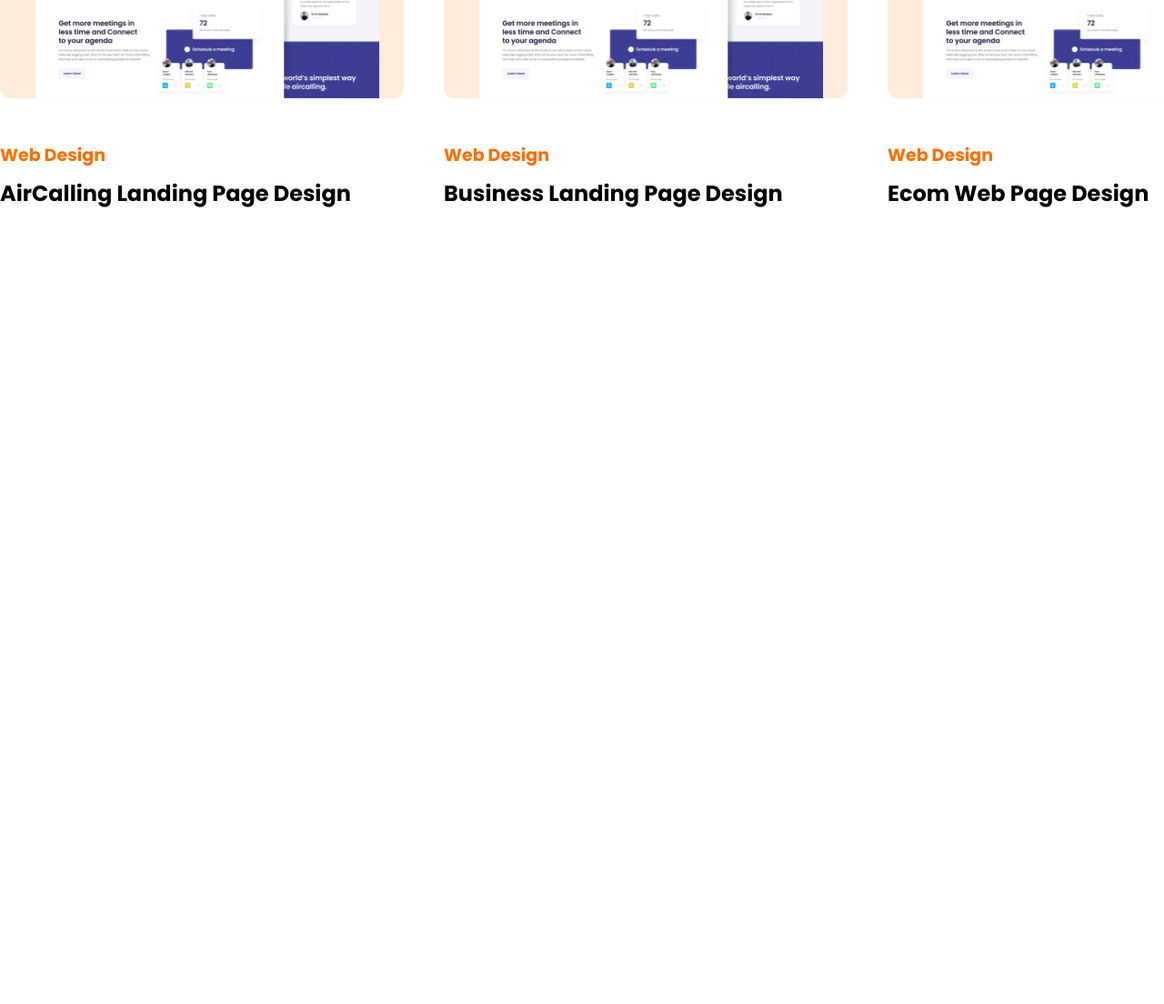
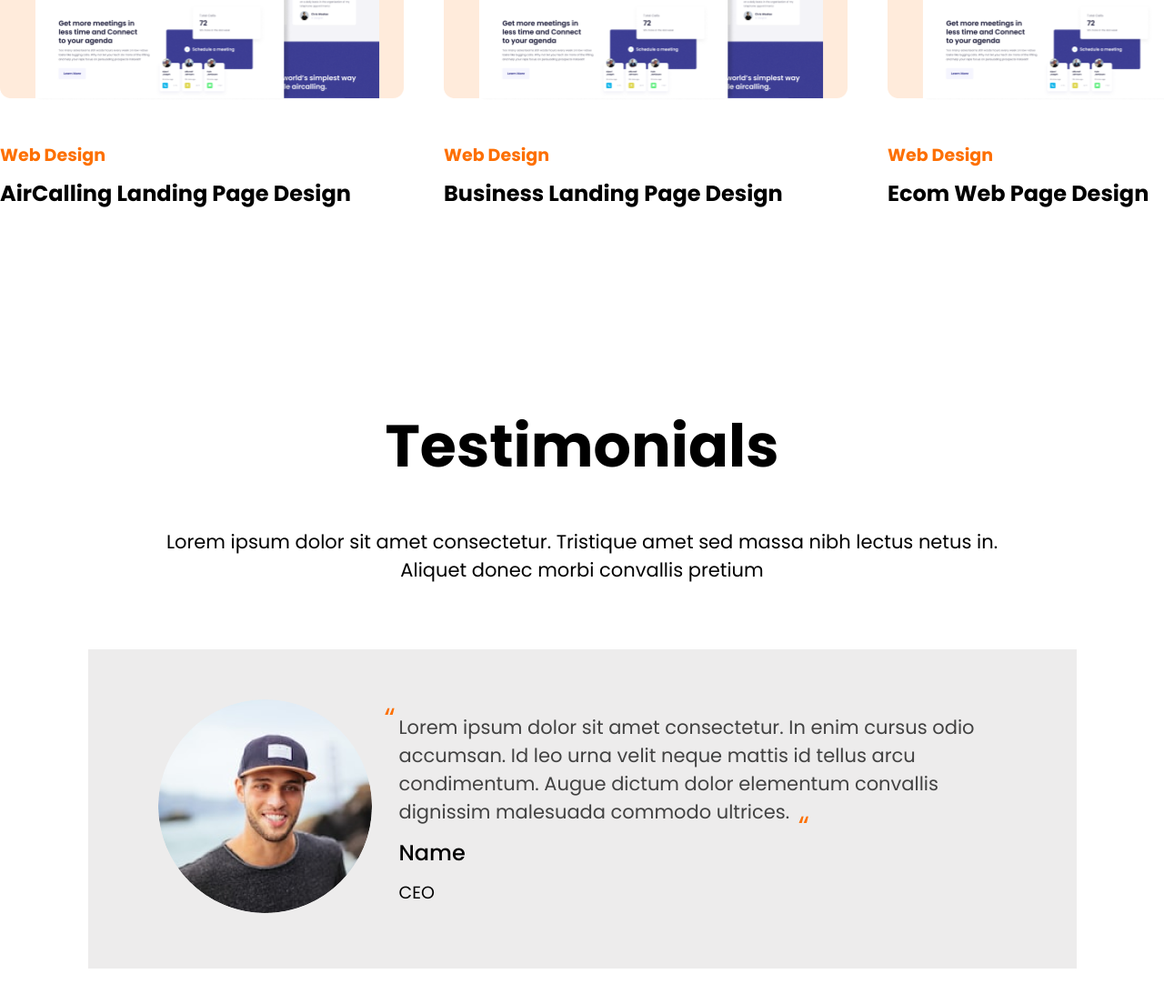
Before and after one commit to Jubayerahmaad/Portfolio-Website, a plain HTML site: page index.html in a window 1280 px wide. Shown: the part 3557-4661 px from the top of the page at 91% size. Before the commit the page ends 3857 px from the top, so only its background shows below. Drawn offline with Linux system fonts and the light colour scheme.

Commit message:
testimonials

```diff
--- a/assetes/css/style.css
+++ b/assetes/css/style.css
@@ -298,3 +298,58 @@
     font-size: 24px;
     font-weight: 700;
 }
+/* testimonial section */
+
+.testimonial-section{
+    padding: 70px 0px;
+}
+.testimonial-title{
+    margin: 72px 0px;
+}
+.testimonial-items{
+    margin: 0 auto;
+    max-width: 1087px;
+}
+.testimonial-item{
+    display: flex;
+    align-items: center;
+    justify-content: space-between;
+    gap: 30px;
+    background-color: var(--deep-gray);
+    padding: 55px 48px 53px 77px;
+    position: relative;
+}
+.testimonial-img img{
+    width: 235px;
+    height: 235px;
+    border-radius: 50%;
+}
+.testimonial-content p span{
+    color: var(--orange-text);
+    font-size: 32px;
+    position: absolute;
+    margin-top: 10px;
+}
+.testimonial-content p span:first-child{
+    top: 12%;
+    right: unset;
+    left: 30%;
+}
+.testimonial-content p span:last-child{
+    top: 46%;
+    left: unset;
+    right: 27%;
+
+}
+.testimonial-content p{
+    color: var(--gray-text);
+}
+.testimonial-content h5{
+    font-size: 24px;
+    font-weight: 500;
+    margin: 12px 0px;
+}
+.testimonial-content h6{
+    font-size: 19px;
+    font-weight: 400;
+}
--- a/index.html
+++ b/index.html
@@ -204,6 +204,31 @@
 
       </section>
 
+      <!-- Testimonial Section -->
+
+      <section class="testimonial-section">
+        <div class="testimonial-title">
+            <h3 class="title">Testimonials</h3>
+            <p class="title-desc">Lorem ipsum dolor sit amet consectetur. Tristique amet sed massa nibh lectus netus in. Aliquet donec morbi convallis pretium</p>
+        </div>
+
+        <div class="testimonial-items">
+            <div class="testimonial-item">
+                <div class="testimonial-img">
+                    <img src="assetes/image/testimonial-1.png" alt="">
+                </div>
+
+                <div class="testimonial-content">
+                    <p> <span>“</span>Lorem ipsum dolor sit amet consectetur. In enim cursus odio accumsan. Id leo urna velit neque mattis id tellus arcu condimentum. Augue dictum dolor elementum convallis dignissim malesuada commodo ultrices.
+                        <span>“</span>
+                    </p>
+                    <h5>Name</h5>
+                    <h6>CEO</h6>
+                </div>
+            </div>
+        </div>
+      </section>
+
 
      <!-- Dark Mood Theme  -->
       <div class="theme-change" onclick="themeChange()">
```
Also changed, not shown: assetes/image/testimonial-1.png (added), assetes/image/testimonial-2.png (added).
